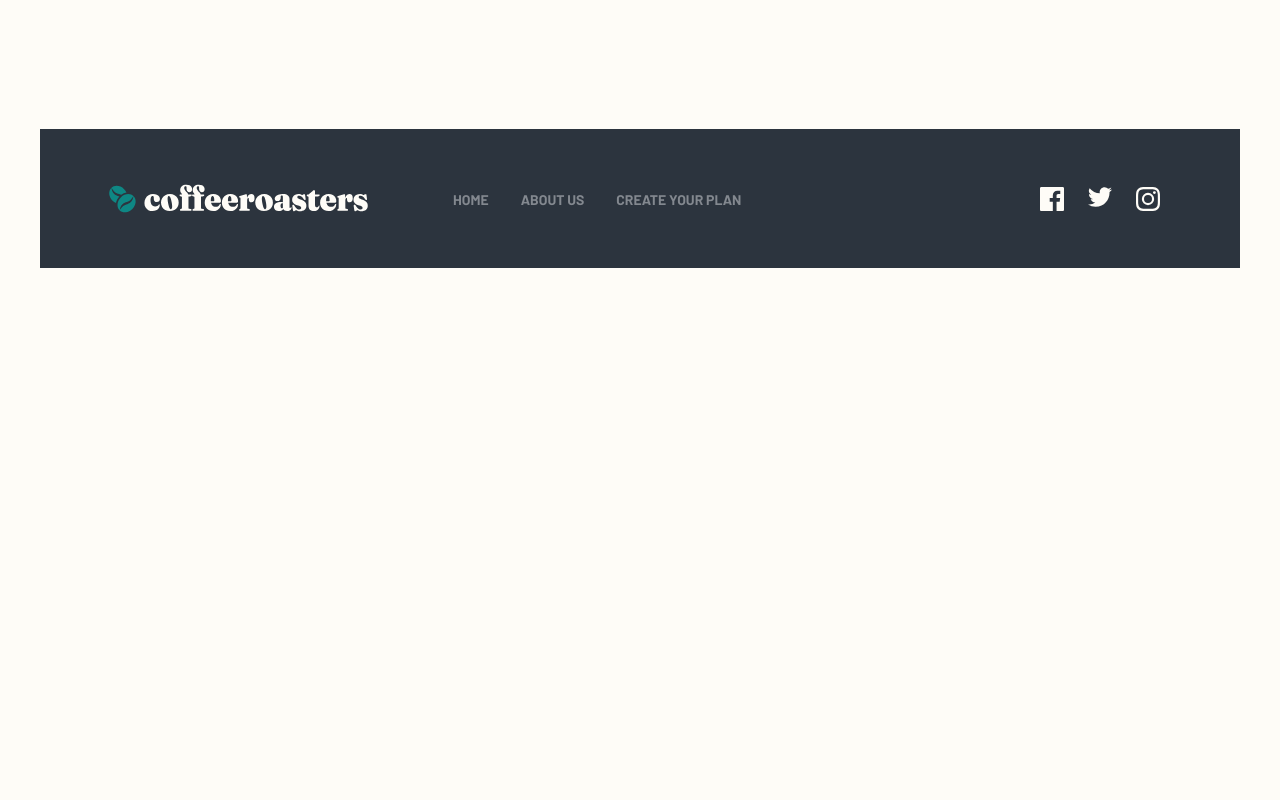
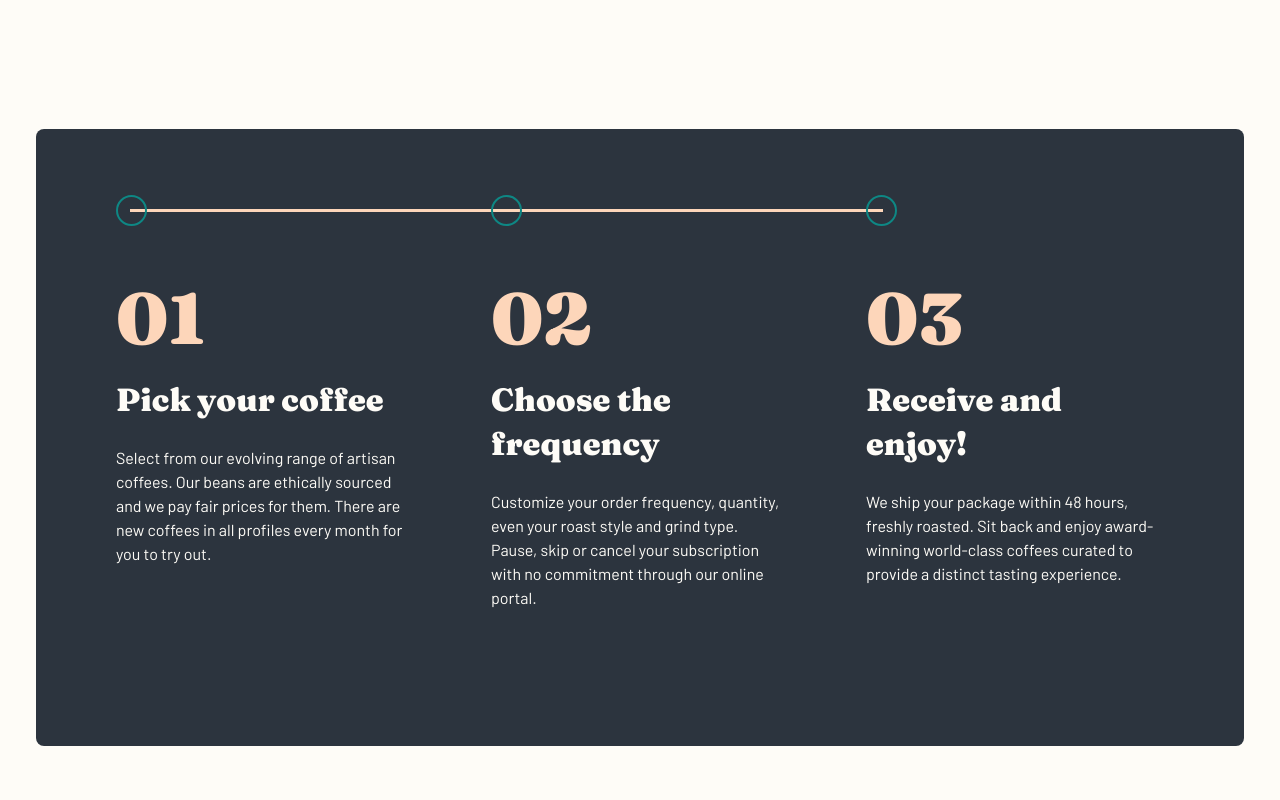
Before and after one commit to GabrielaMendes/vue-coffee-subsrcription-site, a Vue app: page /create-plan in a window 1280 px wide. Shown: the part 640-1440 px from the top of the page. Before the commit the page ends 972 px from the top, so only its background shows below. Built offline with nearby package versions, Linux system fonts and the light colour scheme.

Commit message:
layout: created steps explanation section of plan page

```diff
--- a/src/App.vue
+++ b/src/App.vue
@@ -5,7 +5,7 @@ import TheFooter from "./components/TheFooter.vue";
 </script>
 
 <template>
-  <div class="w-full max-w-[1400px] px-10 mx-auto">
+  <div class="w-full max-w-[1400px] px-9 mx-auto">
     <TheNavBar />
     <RouterView v-slot="{ Component }">
       <Transition
--- a/src/views/CreatePlanView.vue
+++ b/src/views/CreatePlanView.vue
@@ -1,3 +1,26 @@
+<script setup>
+const steps = [
+  {
+    number: "01",
+    name: "Pick your coffee",
+    description:
+      "Select from our evolving range of artisan coffees. Our beans are ethically sourced and we pay fair prices for them. There are new coffees in all profiles every month for you to try out.",
+  },
+  {
+    number: "02",
+    name: "Choose the frequency",
+    description:
+      "Customize your order frequency, quantity, even your roast style and grind type. Pause, skip or cancel your subscription with no commitment through our online portal.",
+  },
+  {
+    number: "03",
+    name: "Receive and enjoy!",
+    description:
+      "We ship your package within 48 hours, freshly roasted. Sit back and enjoy award-winning  world-class coffees curated to provide a distinct tasting experience.",
+  },
+];
+</script>
+
 <template>
   <main>
     <!-- Hero -->
@@ -11,5 +34,27 @@
         </p>
       </div>
     </section>
+
+    <!-- Steps -->
+    <section class="w-[calc(100%_+_72px)] sm:w-full max-sm:-ml-9 rounded-lg bg-dark-grey-bg text-light-beige text-center sm:text-left extra-padding">
+      <div class="py-20 w-full max-w-[1045px]">
+        <div class="max-sm:mb-20 sm:grid sm:grid-cols-3 sm:gap-5 lg:gap-20">
+            <span
+              class="max-sm:hidden border-b-[3px] border-light-salmon  ml-3.5 col-span-2 sm:w-[calc(100%_+_23px)] lg:w-[calc(100%_+_83px)]"
+            ></span>
+            <span class="max-sm:hidden col-span-1"></span>
+          <div v-for="step in steps" :key="step.number" class="mb-14 flex-1">
+            <div
+              class="max-sm:hidden mb-14 w-[31px] h-[31px] rounded-full border-2 border-primary-green relative z-10 sm:-mt-[37px] lg:-mt-[97px]"
+            ></div>
+            <div class="text-7xl text-light-salmon font-fraunces font-black mb-6">
+              {{ step.number }}
+            </div>
+            <h3 class="text-[28px] lg:text-[32px] mb-6">{{ step.name }}</h3>
+            <p>{{ step.description }}</p>
+          </div>
+        </div>
+      </div>
+    </section>
   </main>
 </template>
```
